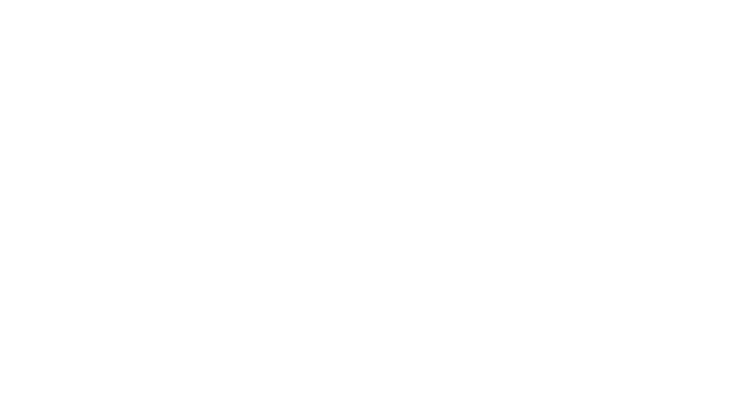
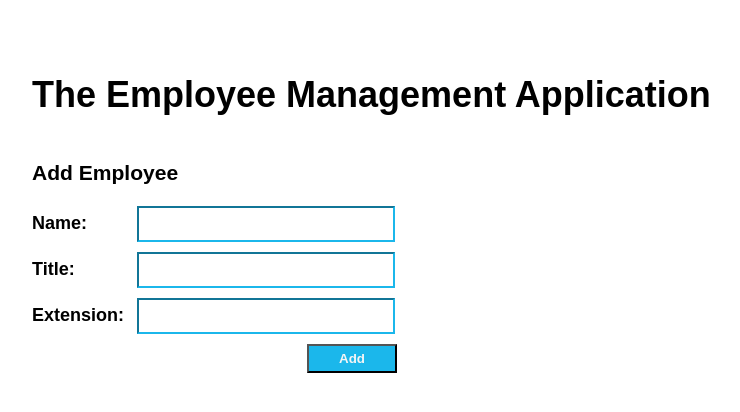
Before and after one commit to laroqued/Assignment-8, a plain HTML site: page index.html in a window 1280 px wide. Shown: the whole page, without its empty margins (18-758 px from the left). Drawn offline with Linux system fonts and the light colour scheme.

Commit message:
Completed the form

```diff
--- /dev/null
+++ b/css/sytle.css
@@ -0,0 +1,65 @@
+:root {
+    --button_blue: rgb(27, 183, 235);
+    ;
+}
+
+
+html {
+
+    font-size: 62.5%;
+}
+
+body {
+    display: flex;
+    flex-direction: column;
+    justify-content: center;
+
+
+    margin: 0;
+    padding: 0;
+    font-size: 1.8rem;
+    font-family: Arial, Helvetica, sans-serif;
+    padding: 5rem;
+
+}
+
+h2 {
+    width: 25%;
+}
+
+#employee-form {
+    display: flex;
+    display: inline;
+    width: auto;
+
+
+}
+
+#employee-form label {
+    display: inline-block;
+    width: 100px;
+    margin-left: 0px;
+    text-align: left;
+    font-weight: bold;
+
+
+}
+
+#employee-form input {
+
+    display: inline;
+    margin-bottom: 1rem;
+    border-color: var(--button_blue);
+    height: 30px;
+    width: 250px;
+}
+
+#employee-form button {
+
+    background-color: var(--button_blue);
+    color: whitesmoke;
+    font-weight: bold;
+    padding: 5px 30px;
+    margin-left: 170px;
+
+}
--- a/index.html
+++ b/index.html
@@ -1,11 +1,34 @@
 <!DOCTYPE html>
 <html lang="en">
+
 <head>
     <meta charset="UTF-8">
     <title>Assignment 08</title>
-    <script src="js/employee-management.js"></script>
+    <link rel="stylesheet" href="css/sytle.css">
 </head>
+
 <body>
 
+    <h1>The Employee Management Application</h1>
+    <h3>Add Employee</h3>
+
+    <main id="employee-form">
+        <label for=""> Name:</label>
+        <input type="text" id="name_input"><br>
+
+        <label for=""> Title:</label>
+        <input type="text" id="title_input"><br>
+
+        <label for="">Extension:</label>
+        <input type="text" id="extension_input"><br>
+
+        <label for=""></label>
+        <button id="calculate">Add</button><br>
+
+        <output id="futurevalue"></output>
+    </main>
+
+    <script src="js/employee-management.js"></script>
 </body>
+
 </html>
```
Also changed, not shown: js/employee-management.js (line endings or trailing spaces).
